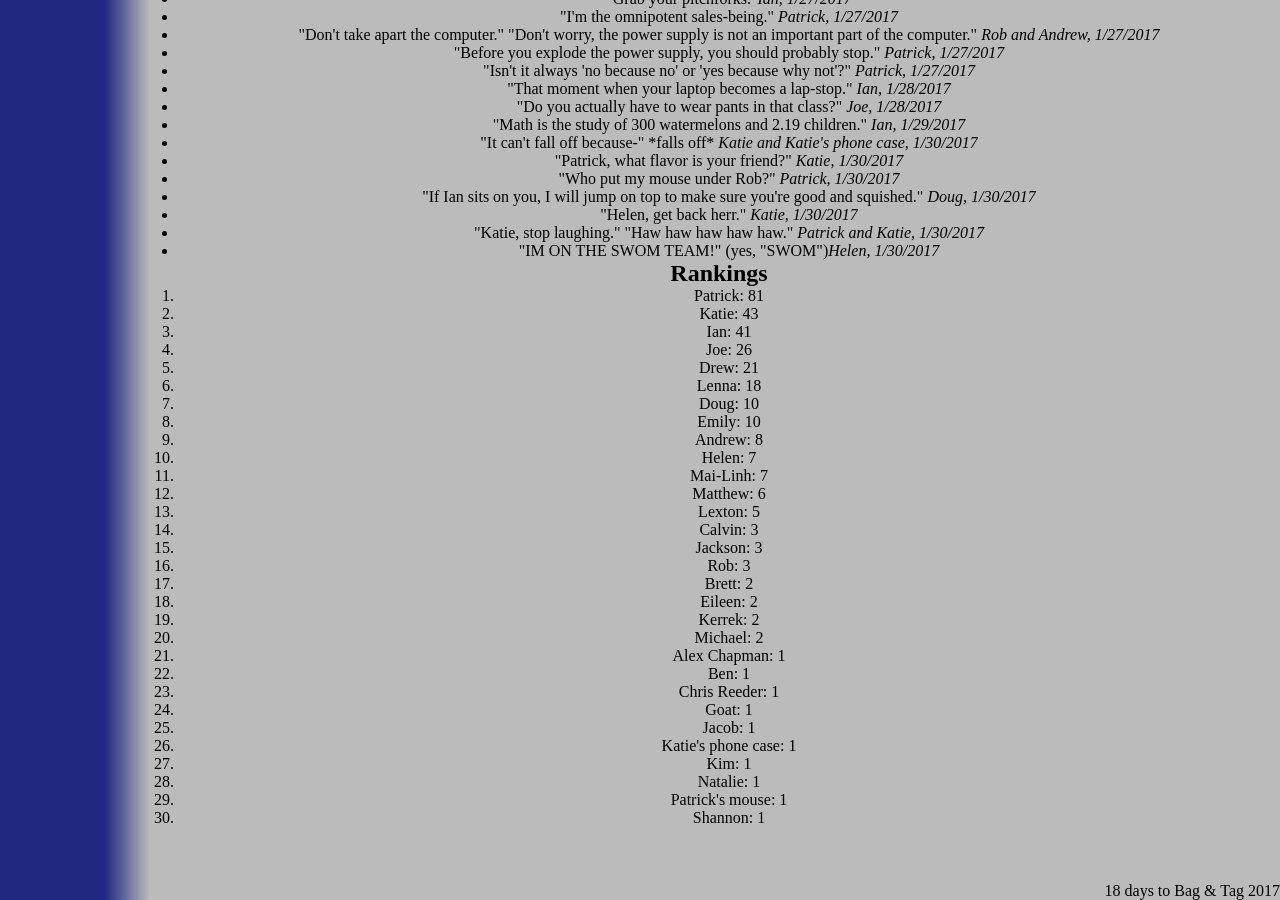
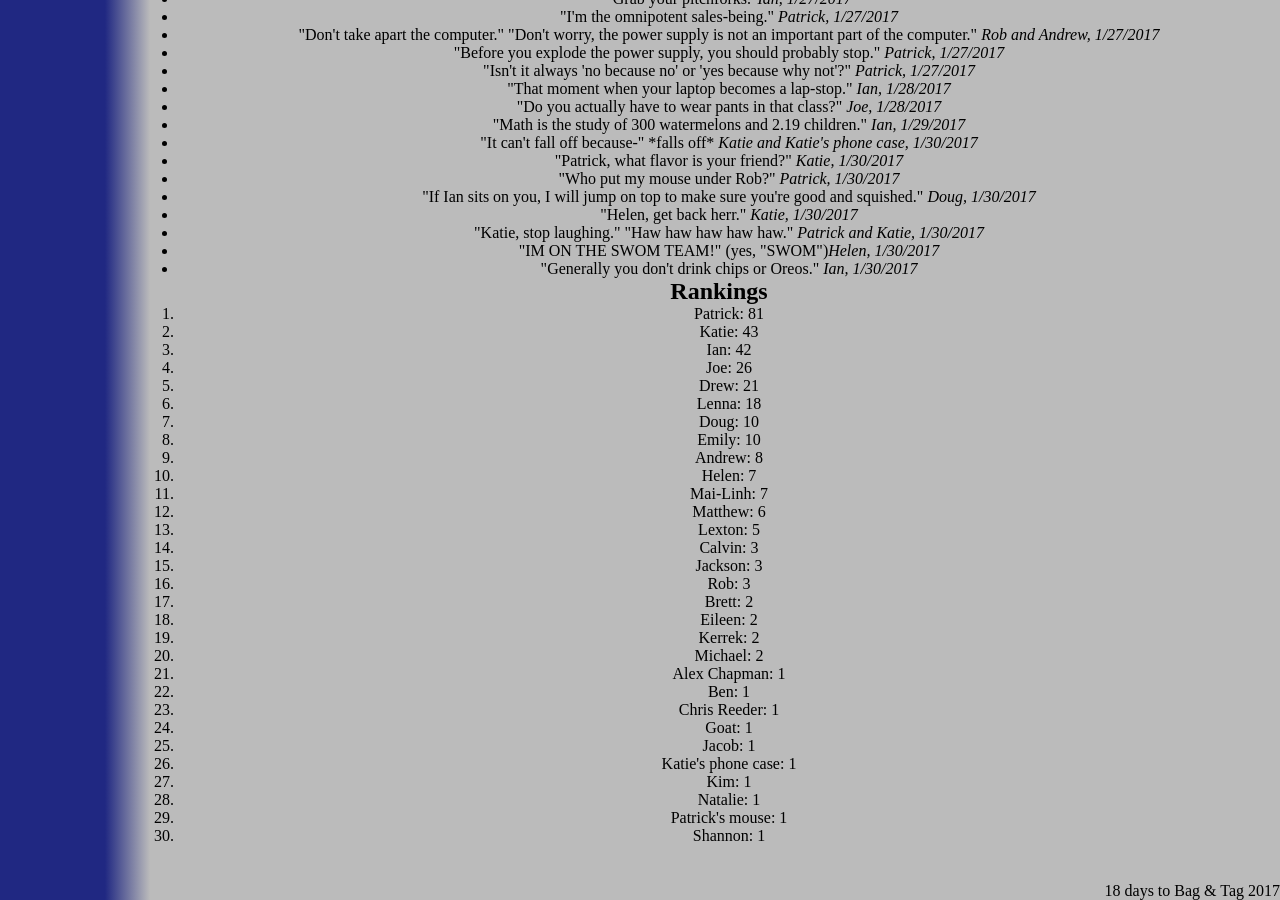
Before and after one commit to katiebugmoon/FRC4131.github.io, a Jekyll site: the page built from media/2017/quotes.html, in a window 1280 px wide and 900 px high, scrolled down 4166 px. Built offline with Jekyll 4.4.1, drawn with Linux system fonts in a browser that asks for light colours; nearby versions of some CDN libraries.

Commit message:
Update quotes.html

```diff
--- a/media/2017/quotes.html
+++ b/media/2017/quotes.html
@@ -238,6 +238,7 @@ title: Build Season 2017 Quotes
 	<li>"Helen, get back herr." <i>Katie, 1/30/2017</i></li>
 	<li>"Katie, stop laughing." "Haw haw haw haw haw." <i>Patrick and Katie, 1/30/2017</i></li>
 	<li>"IM ON THE SWOM TEAM!" (yes, "SWOM")<i>Helen, 1/30/2017</i></li>
+	<li>"Generally you don't drink chips or Oreos." <i>Ian, 1/30/2017</i></li>
 </ul>
 <h2>Rankings</h2>
 <ol id='rankings'></ol>
```
